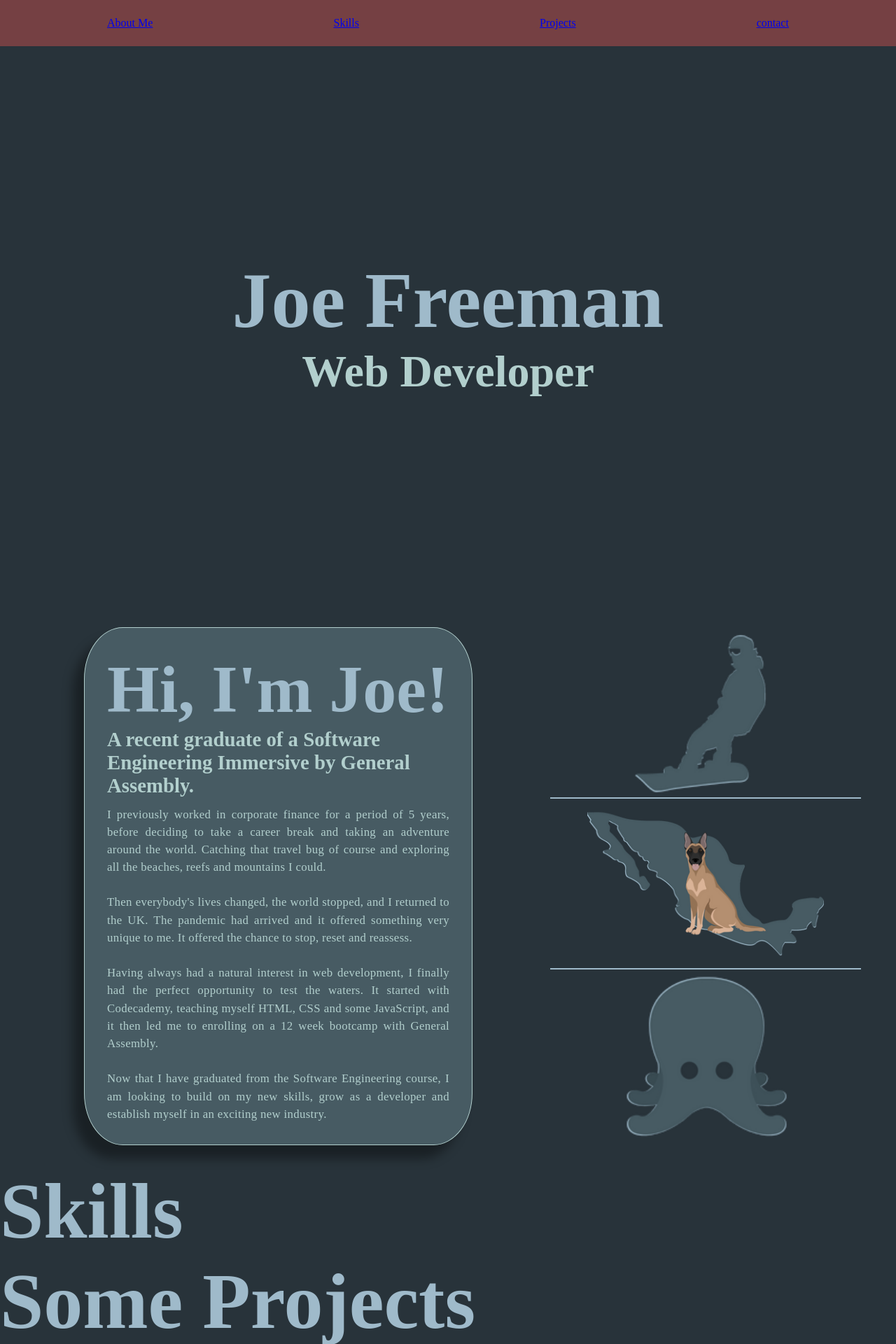
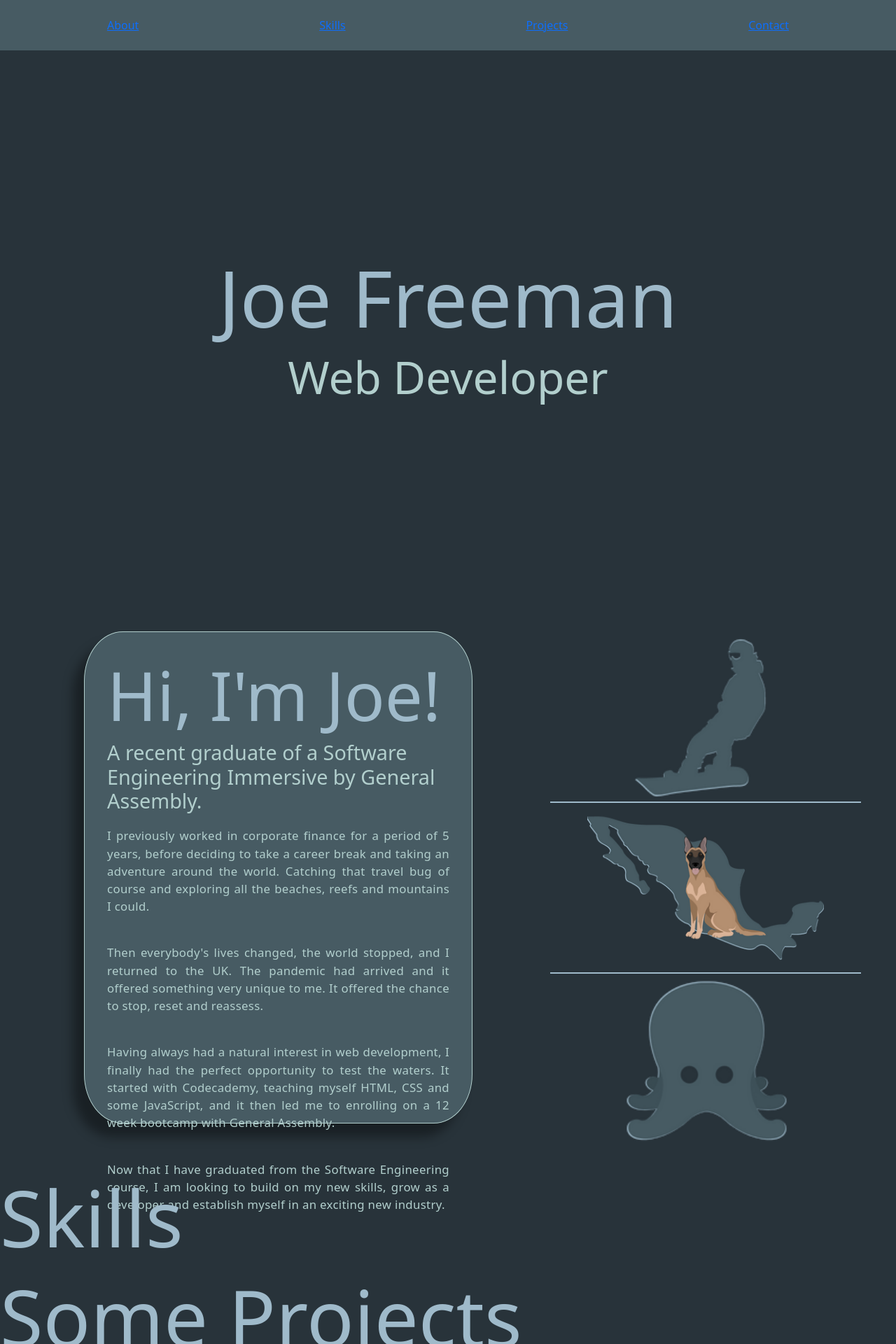
Before and after one commit to joefreeman8/portfolio, a React (Create React App) app: page / in a window 1280 px wide. Shown: the top 1920 px of the page at 70% size. Built offline with nearby package versions, Linux system fonts and the light colour scheme.

Commit message:
npm i bootstrap

```diff
--- a/package.json
+++ b/package.json
@@ -3,6 +3,7 @@
   "version": "0.1.0",
   "private": true,
   "dependencies": {
+    "bootstrap": "^5.1.3",
     "eslint-plugin-jsx-a11y": "^6.5.1",
     "eslint-plugin-react-hooks": "^4.3.0",
     "react": "^17.0.2",
--- a/public/index.html
+++ b/public/index.html
@@ -1,6 +1,7 @@
 <!DOCTYPE html>
 <html lang="en">
   <head>
+    <link href="https://cdn.jsdelivr.net/npm/bootstrap@5.1.3/dist/css/bootstrap.min.css" rel="stylesheet" integrity="sha384-1BmE4kWBq78iYhFldvKuhfTAU6auU8tT94WrHftjDbrCEXSU1oBoqyl2QvZ6jIW3" crossorigin="anonymous">
     <meta charset="utf-8" />
     <link rel="icon" href="%PUBLIC_URL%/favicon.ico" />
     <meta name="viewport" content="width=device-width, initial-scale=1" />
--- a/src/components/About.js
+++ b/src/components/About.js
@@ -1,11 +1,17 @@
+import React from 'react'
+
 import snowboarder from '../assets/snowboarder3.png'
 import taz from '../assets/taz.png'
 import octopus from '../assets/octopus3.png'
 
 function About() {
+
+
+
+
   return (
     <>
-      <div className="about-container">
+      <div className="about-container" id="about">
         <div className="aboutme-info-container">
           <h2 className="aboutme-title">Hi, I&apos;m Joe!</h2>
           <h6 className="aboutme-subtitle">A recent graduate of a Software Engineering Immersive by General Assembly.</h6>
--- a/src/components/Contact.js
+++ b/src/components/Contact.js
@@ -1,6 +1,8 @@
 function Contact() {
   return (
-    <h1>Contact</h1>
+    <div id="contact">
+      <h1>Contact</h1>
+    </div>
   )
 }
 
--- a/src/components/Nav.js
+++ b/src/components/Nav.js
@@ -1,15 +1,14 @@
 import React from 'react'
-import { Link } from 'react-router-dom'
 
 
 function Nav() {
   return (
     <nav>
       <div className="navbar">
-        <Link className="" to="/about">About Me</Link>
-        <Link className="" to="/skills">Skills</Link>
-        <Link className="" to="/projects">Projects</Link>
-        <Link className="" to="/contact">contact</Link>
+        <a className=""  href="#about">About</a>
+        <a className="" href="#skills">Skills</a>
+        <a className="" href="#projects">Projects</a>
+        <a className="" href="#contact">Contact</a>
       </div>
     </nav>
   )
--- a/src/components/Projects.js
+++ b/src/components/Projects.js
@@ -1,6 +1,8 @@
 function Projects() {
   return (
-    <h1>Some Projects</h1>
+    <div id="projects">
+      <h1>Some Projects</h1>
+    </div>
   )
 }
 
--- a/src/components/Skills.js
+++ b/src/components/Skills.js
@@ -1,6 +1,8 @@
 function Skills() {
   return (
-    <h1>Skills</h1>
+    <div id="skills">
+      <h1>Skills</h1>
+    </div>
   )
 }
 
--- a/src/styles/main.scss
+++ b/src/styles/main.scss
@@ -1,7 +1,9 @@
-//* background color: #28333a;    (charcoal black)
-//* Heading color: #9fbaca;       (white blue)
-//* Text color: #b2cfcd;          (off white)
-//* box color: #475b63;           (Grey)
+@import "~bootstrap/scss/bootstrap";
+
+$charcoalblack: #28333a;
+$whiteblue: #9fbaca;
+$offwhite: #b2cfcd;
+$grey: #475b63;
 
 
 * {
@@ -10,15 +12,14 @@
 }
 
 body {
-  // background-color: #19323c;
-  background-color: #28333a;
+  background-color: $charcoalblack;
 
 }
 
-//* NAVBAR
+//************ NAVBAR ************
 
 .navbar {
-  background-color: #754043;
+  background-color: $grey;
   display: flex;
   justify-content: space-around;
   padding: 1.5em;
@@ -26,7 +27,7 @@ body {
 
 
 
-//* HERO
+//************ HERO ************
 
 .hero-container {
   display: flex;
@@ -43,17 +44,17 @@ body {
 }
 
 h1 {
-  font-size: 7rem;
-  color: #9fbaca;
+  font-size: 7em;
+  color: $whiteblue;
 }
 
 .hero-subtitle {
-  font-size: 4rem;
-  color: #b2cfcd;
+  font-size: 4em;
+  color: $offwhite;
 }
 
 
-//* ABOUT ME
+//************ ABOUT ME ************
 
 .about-container {
   height: 100vh;
@@ -64,8 +65,9 @@ h1 {
 
 .aboutme-info-container {
   width: 50%;
+  height: 95%;
   padding: 2em;
-  border: #b2cfcd solid 1px;
+  border: $offwhite solid 1px;
   border-radius: 10%;
   background-color: #475b63;
   box-shadow: -1em 1.2em 15px rgba(0, 0, 0, 0.372);
@@ -74,7 +76,7 @@ h1 {
 
 .aboutme-title {
   font-size: 6em;
-  color: #9fbaca;
+  color: $whiteblue;
 
 
 }
@@ -90,7 +92,7 @@ h1 {
   line-height: 1.5;
   letter-spacing: 0.02em;
   text-align: justify;
-  color: #b2cfcd;
+  color: $offwhite;
 }
 
 .interests {
@@ -104,7 +106,7 @@ h1 {
 
 .interest-one {
 height: 33%;
-border-bottom: 2px #9fbaca solid;
+border-bottom: 2px $whiteblue solid;
 display: flex;
 justify-content: center;
 }
@@ -117,7 +119,7 @@ justify-content: center;
 
   .interest-three {
     height: 33%;
-    border-top: 2px #9fbaca solid;
+    border-top: 2px $whiteblue solid;
     display: flex;
     justify-content: center;
     }
```
Also changed, not shown: 1 other file (tests, documents, lock files or other folders).
